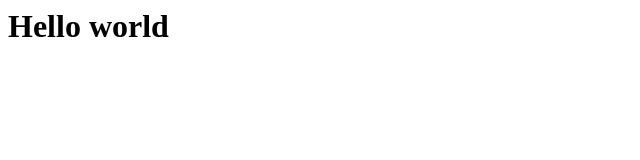
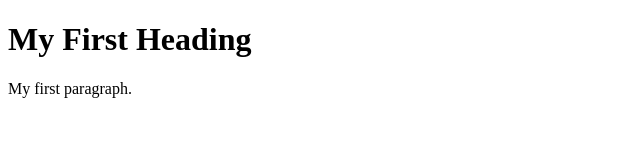
Before and after one commit to HX3A/hx3a.github.io, a plain HTML site: page index.html in a window 1280 px wide. Shown: the whole page, without its empty margins (0-640 px from the left). Drawn offline with Linux system fonts and the light colour scheme.

Commit message:
Update index.html

```diff
--- a/index.html
+++ b/index.html
@@ -1 +1,9 @@
-<h1>Hello world</h1>
+<!DOCTYPE html>
+<html>
+<body>
+
+<h1>My First Heading</h1>
+<p>My first paragraph.</p>
+
+</body>
+</html>
```
